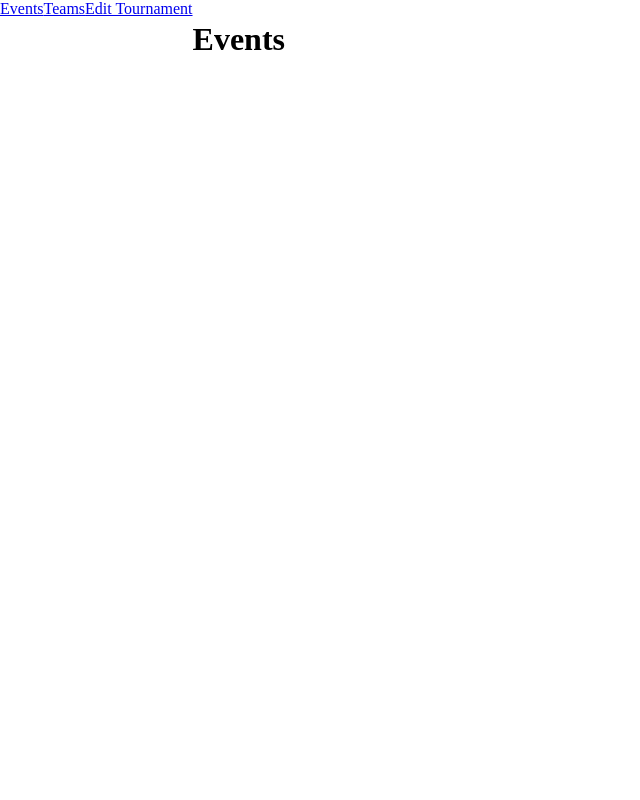
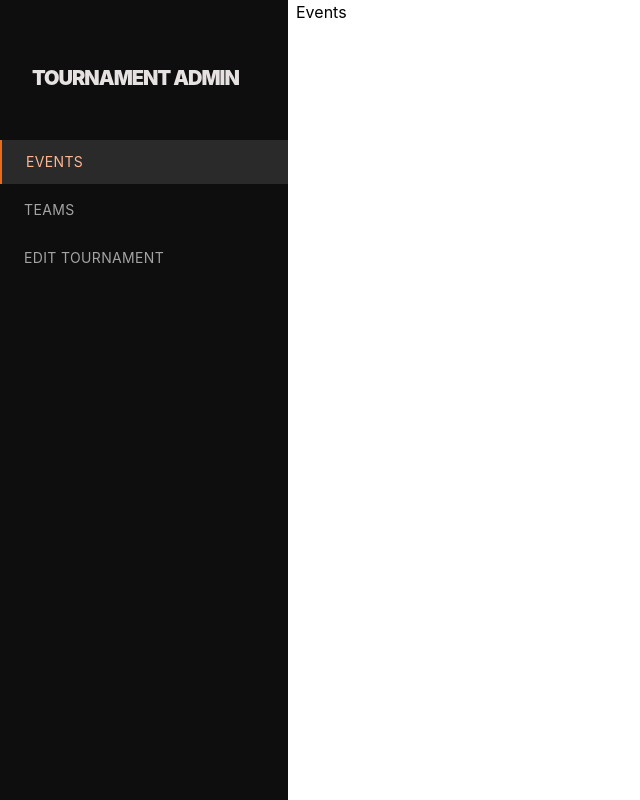
Before and after one commit to MHSnodgrass/fifa-testtool, a React (Vite) app: page /events in a window 1280 px wide. Shown: the whole page, without its empty margins (0-640 px from the left). Built offline with nearby package versions, Linux system fonts and the light colour scheme.

Commit message:
Added tailwindcss to the project, added aside, div, and styling to sidebar

```diff
--- a/package.json
+++ b/package.json
@@ -10,9 +10,11 @@
     "preview": "vite preview"
   },
   "dependencies": {
+    "@tailwindcss/vite": "^4.2.2",
     "react": "^19.2.4",
     "react-dom": "^19.2.4",
-    "react-router-dom": "^7.13.2"
+    "react-router-dom": "^7.13.2",
+    "tailwindcss": "^4.2.2"
   },
   "devDependencies": {
     "@eslint/js": "^9.39.4",
--- a/src/App.tsx
+++ b/src/App.tsx
@@ -9,7 +9,7 @@ function App() {
     <BrowserRouter>
       <div style ={{ display: 'flex' }}>
         <Sidebar />
-        <main>
+        <main className="ml-74">
           <Routes>
             <Route path="/events" element={<Events />} />
             <Route path="/teams" element={<Teams />} />
--- a/src/components/Sidebar.tsx
+++ b/src/components/Sidebar.tsx
@@ -1,12 +1,21 @@
 import { NavLink } from 'react-router-dom'
+
+const baseClasses = "flex items-center gap-4 py-3 px-6 text-sm tracking-wide uppercase"
+const activeClasses = `${baseClasses} text-[#ffb693] bg-[#2a2a2a] border-l-2 border-[#ea6b1e]`
+const inactiveClasses = `${baseClasses} text-[#e5e2e1] opacity-70 hover:bg-[#2a2a2a] hover:opacity-100 transition-all`
 
 function Sidebar() {
   return (
-    <nav>
-      <NavLink to="/events">Events</NavLink>
-      <NavLink to="/teams">Teams</NavLink>
-      <NavLink to="/edit-tournament">Edit Tournament</NavLink>
-    </nav>
+    <aside className="fixed left-0 top-0 h-full w-72 bg-[#0e0e0e] flex flex-col pt-16 z-40">
+      <div className="px-8 mb-12">
+        <h2 className="text-[#e5e2e1] font-black text-xl uppercase tracking-tighter">Tournament Admin</h2>
+      </div>
+      <nav className="flex flex-col space-y-1">
+        <NavLink to="/events" className={({ isActive }) => isActive ? activeClasses : inactiveClasses }>Events</NavLink>
+        <NavLink to="/teams" className={({ isActive }) => isActive ? activeClasses : inactiveClasses }>Teams</NavLink>
+        <NavLink to="/edit-tournament" className={({ isActive }) => isActive ? activeClasses : inactiveClasses }>Edit Tournament</NavLink>
+      </nav>
+    </aside>
   )
 }
 
--- a/src/index.css
+++ b/src/index.css
@@ -1,3 +1 @@
-body {
-  margin: 0;
-}
+@import "tailwindcss";
--- a/vite.config.ts
+++ b/vite.config.ts
@@ -1,9 +1,13 @@
 import { defineConfig } from 'vite'
 import react from '@vitejs/plugin-react'
+import tailwindcss from '@tailwindcss/vite'
 
 // https://vite.dev/config/
 export default defineConfig({
-  plugins: [react()],
+  plugins: [
+    react(),
+    tailwindcss(),
+  ],
   server: {
     proxy: {
       '/api': {
```
Also changed, not shown: 1 other file (tests, documents, lock files or other folders).
